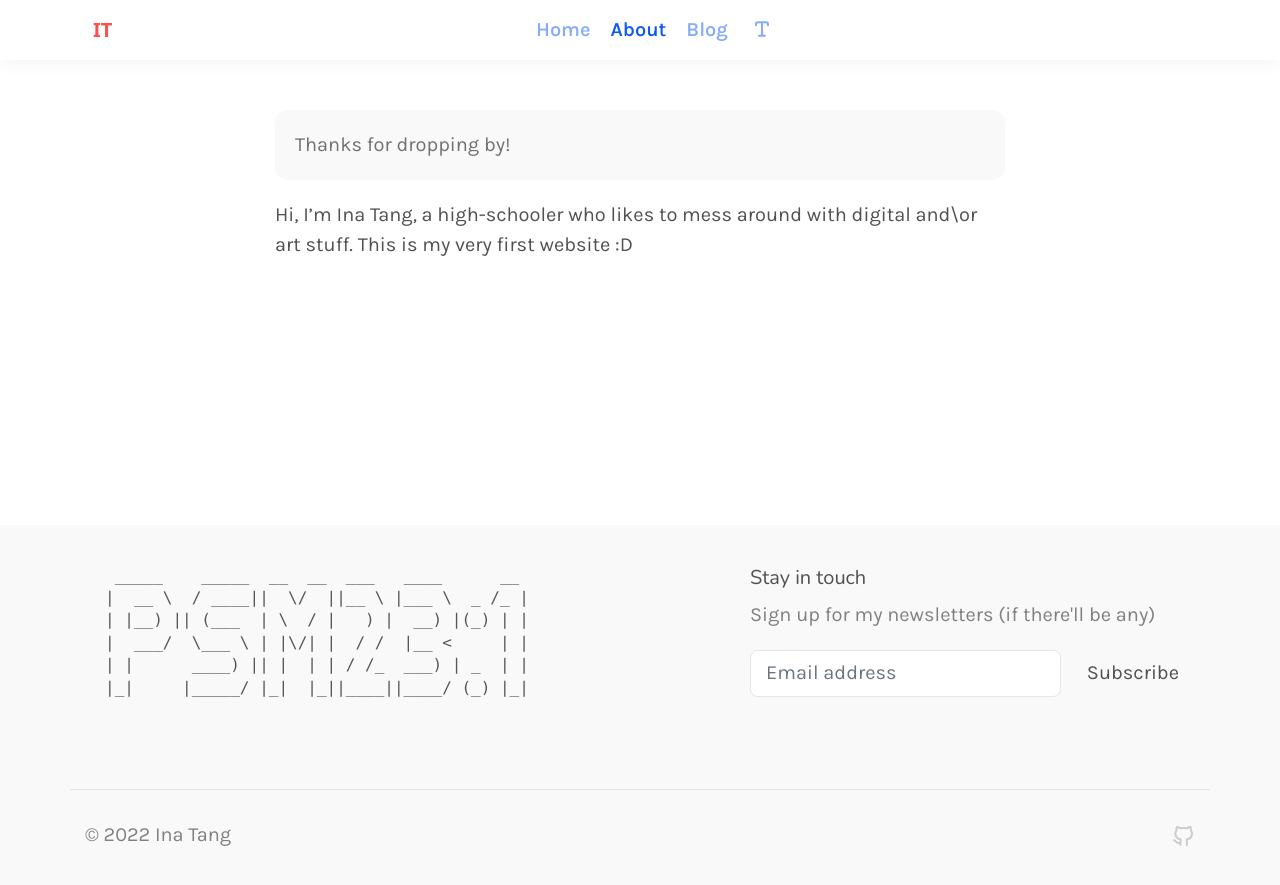
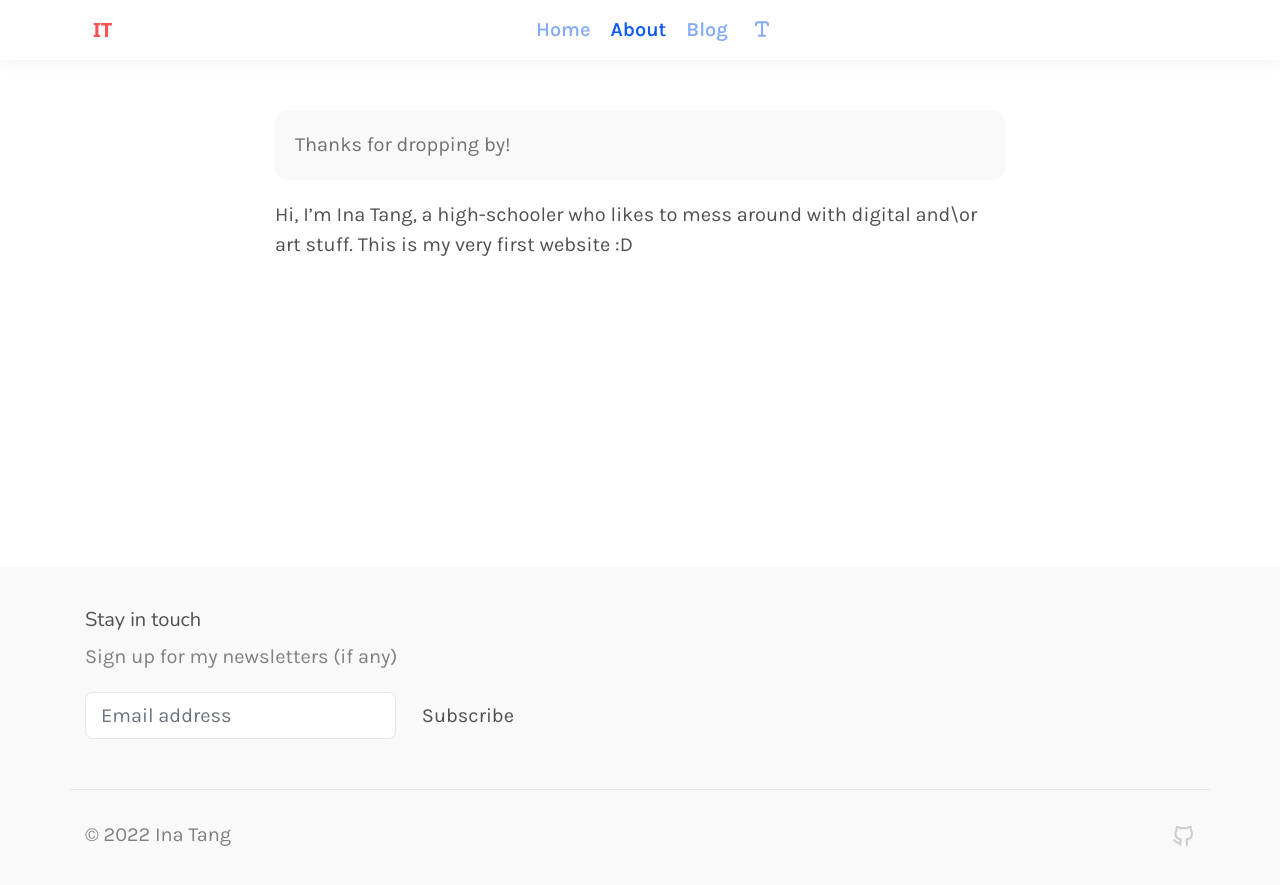
Before and after one commit to I7T5/i7t5.github.io-v1, a Jekyll site: the page built from docs/_pages/about.md, in a window 1280 px wide. Shown: the top 885 px of the page. Built offline with Jekyll 4.4.1, drawn with Linux system fonts in a browser that asks for light colours; some web fonts are replaced; comment, search, counter and statistics services are not loaded.

Commit message:
modified:   docs/_includes/footer.html

```diff
--- a/docs/_includes/footer.html
+++ b/docs/_includes/footer.html
@@ -8,24 +8,15 @@
       </ol>
     </nav> -->
 
-    <div class="row justify-content-between">
+    <div class="row justify-content-start">
 
-      <div class="col-6 mb-3">
-<pre><code><span> _____    _____  __  __  ___   ____      __ </span>
-<span>|  __ \  / ____||  \/  ||__ \ |___ \  _ /_ |</span>
-<span>| |__) || (___  | \  / |   ) |  __) |(_) | |</span>
-<span>|  ___/  \___ \ | |\/| |  / /  |__ <     | |</span>
-<span>| |      ____) || |  | | / /_  ___) | _  | |</span>
-<span>|_|     |_____/ |_|  |_||____||____/ (_) |_|</span>
-</code></pre>
-      </div>
       <!-- Begin Mailchimp Signup Form -->
-      <div id="mc_embed_signup" class="col-md-5 offset-md-1 mb-3">
+      <div id="mc_embed_signup" class="col-lg-5">
         <form action="https://github.us8.list-manage.com/subscribe/post?u=f92f9480b016d54b8cfc62f1b&amp;id=729df77962&amp;f_id=00b360e0f0" method="post" id="mc-embedded-subscribe-form" name="mc-embedded-subscribe-form" class="validate" target="_blank" novalidate>
           <div id="mc_embed_signup_scroll">
 
             <h5>Stay in touch</h5>
-            <p>Sign up for my newsletters (if there'll be any)</p>
+            <p>Sign up for my newsletters (if any)</p>
             <p class="mc-field-group d-flex flex-sm-row w-100 gap-2">
               <input type="email" value="" name="EMAIL" class="required email form-control" id="mce-EMAIL" placeholder="Email address" required>
               <input type="submit" value="Subscribe" name="subscribe" id="mc-embedded-subscribe" class="btn">
@@ -51,8 +42,8 @@
     </div>
 
     <div class="row justify-content-between py-4 mt-4 border-top">
-      <span class="col-md-4 d-flex align-items-center">&copy; {{ site.time | date: '%Y' }} Ina Tang</span>
-      <nav class="nav social-media col-md-4 justify-content-end list-unstyled d-flex">
+      <span class="col-4 d-flex align-items-center">&copy; {{ site.time | date: '%Y' }} Ina Tang</span>
+      <nav class="nav social-media col-4 justify-content-end list-unstyled d-flex">
         <a class="ms-3" href="{{ site.github.repository_url }}" title="Icon from IconBrew.com">
           <svg viewbox="0 0 24 24" fill="none" xmlns="http://www.w3.org/2000/svg">
             <path d="M9.462 18.885C4.846 20.168 4.846 16.32 3 16.32M15.923 21v-3.331a2.702 2.702 0 0 0-.243-1.356c-.178-.387.028-.949.447-1.025C18.658 14.832 21 13.545 21 9.452a4.42 4.42 0 0 0-.938-2.706 1.381 1.381 0 0 1-.248-1.14 4.028 4.028 0 0 0-.11-2.152c-.094-.28-.34-.47-.634-.445-.494.043-1.4.255-2.783 1.06a1.09 1.09 0 0 1-.776.123 13.31 13.31 0 0 0-5.637 0 1.088 1.088 0 0 1-.777-.123c-1.383-.805-2.288-1.017-2.783-1.06-.293-.025-.54.166-.633.445a4.028 4.028 0 0 0-.11 2.152c.087.396 0 .82-.248 1.14a4.42 4.42 0 0 0-.938 2.732c0 4.073 2.353 5.352 4.891 5.828.416.079.615.633.436 1.017a2.708 2.708 0 0 0-.25 1.346V21" stroke="currentColor" stroke-width="2" stroke-linecap="round" stroke-linejoin="round"/>
```
